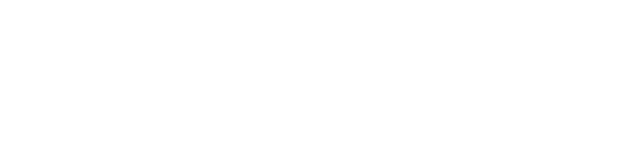
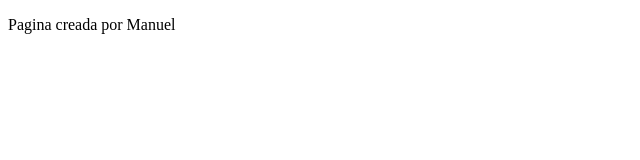
Before and after one commit to ManuelGonMal/PruebaLM, a plain HTML site: page index.html in a window 1280 px wide. Shown: the whole page, without its empty margins (0-640 px from the left). Drawn offline with Linux system fonts and the light colour scheme.

Commit message:
Se añade footer al index

```diff
--- a/index.html
+++ b/index.html
@@ -8,5 +8,8 @@
 </head>
 <body>
 
+    <footer>
+        <p>Pagina creada por Manuel</p>
+    </footer>
 </body>
 </html>
```
